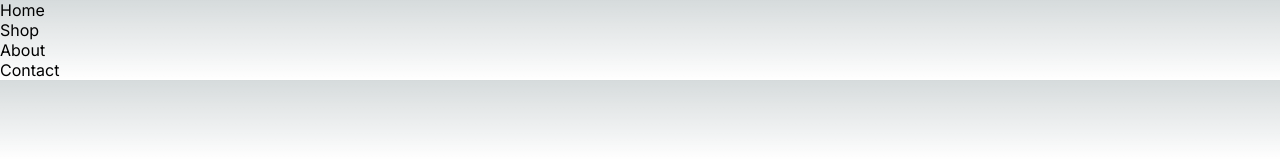
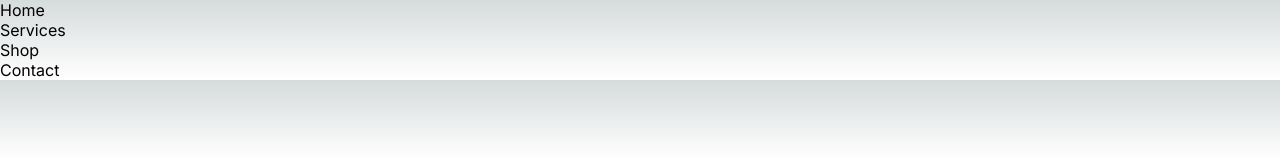
Before and after one commit to martins309/OGM-Client, a Next.js app: page /Navbar in a window 1280 px wide. Shown: the top 160 px of the page. Built offline with nearby package versions, Linux system fonts and the light colour scheme.

Commit message:
made a change to the nav bar

```diff
--- a/src/app/Navbar/menuData.js
+++ b/src/app/Navbar/menuData.js
@@ -2,6 +2,10 @@ export const menuData = [
     {
         title: 'Home',
         url: '/',
+    },
+    {
+        title: 'Services',
+        url: '/services',
     },
 
     {
@@ -24,10 +28,6 @@ export const menuData = [
     },
 
     {
-        title: 'About',
-        url: '/about',
-    },
-    {
         title: 'Contact',
         url: '/contact'
     }
--- a/src/app/Navbar/subMenu/page.js
+++ b/src/app/Navbar/subMenu/page.js
@@ -3,7 +3,6 @@ import NavBar from "../page"
 export default function SubMenu() {
     return (
         <>
-
         </>
     )
 }
```
